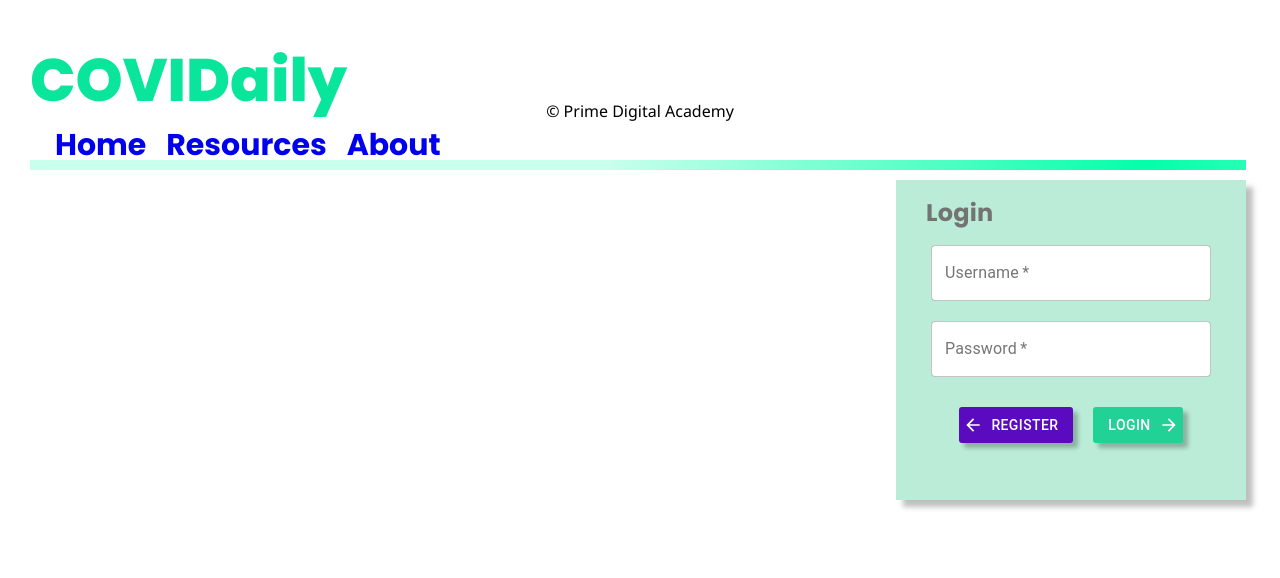
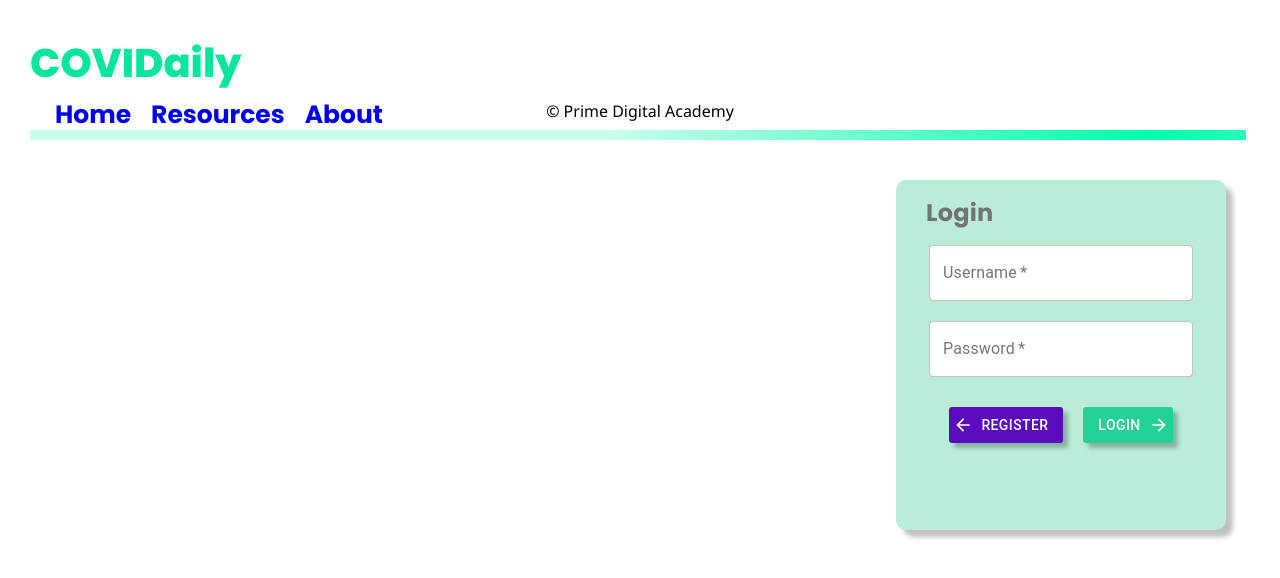
Before and after one commit to githubthingybob/covidaily, a React app: page /#/login in a window 1280 px wide. Built offline with nearby package versions, Linux system fonts and the light colour scheme; no server answers.

Commit message:
final commit for the night

```diff
--- a/src/components/LoginForm/LoginForm.css
+++ b/src/components/LoginForm/LoginForm.css
@@ -1,12 +1,13 @@
 .login-div{
     position: absolute;
-    width: 350px;
-    height: 320px;
+    width: 330px;
+    height: 350px;
     left: 70%;
     top: 180px;
 
     background: #BAECD7;
     box-shadow: 7px 7px 5.19372px rgba(0, 0, 0, 0.25);
+    border-radius: 10px;
 }
 
 #login-title{
--- a/src/components/Nav/Nav.css
+++ b/src/components/Nav/Nav.css
@@ -1,13 +1,13 @@
 .nav-title {
     position: absolute;
-    width: 400px;
-    height: 50px;
+    width: 330px;
+    height: 35px;
     left: 30px;
     top: 10px;
     font-family: Poppins;
     font-style: normal;
     font-weight: 900;
-    font-size: 60px;
+    font-size: 40px;
     line-height: 40px;
     color: #09E69B;
 
@@ -18,7 +18,7 @@
   width: 95%;
   height: 10px;
   left: 30px;
-  top: 160px;
+  top: 130px;
 
   background: radial-gradient(57.95% 662245.53% at 91.91% 100.02%, #02FFA9 0%, #C9FFED 76.7%);
 }
@@ -26,14 +26,14 @@
 .nav-list {
 position: absolute;
 left: 45px;
-top: 130px;
+top: 100px;
 list-style: none;
 margin: 0;
 padding: 0;
 font-family: Poppins;
 font-style: normal;
 font-weight: bold;
-font-size: 30px;
+font-size: 25px;
 line-height: 30px;
 }
 
```
